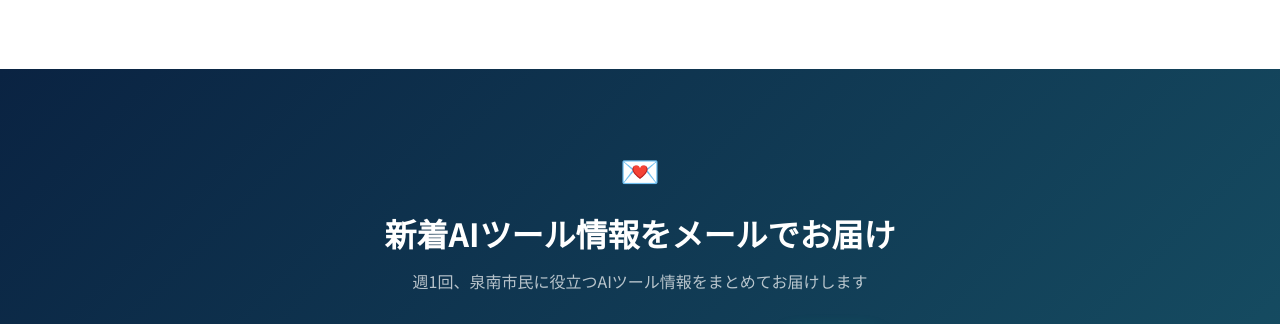
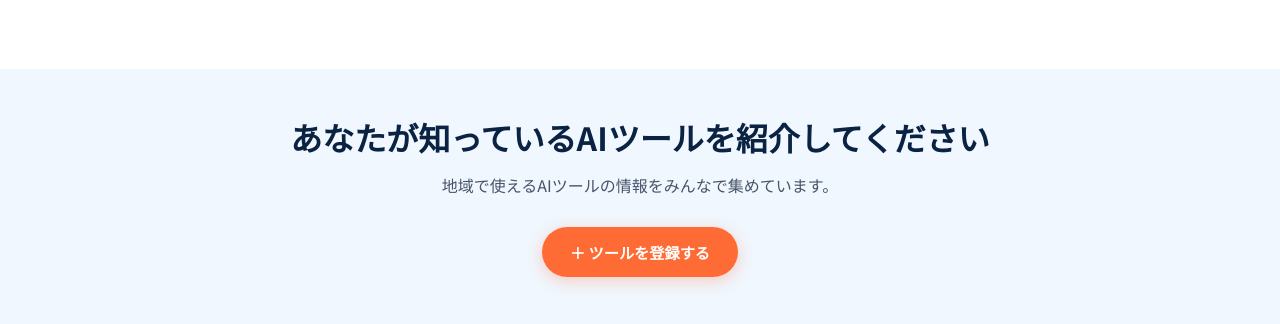
Before and after one commit to jijisennan72/ai-shizuku-net, a plain HTML site: page index.html in a window 1280 px wide. Shown: the part 3242-3566 px from the top of the page. Drawn offline with Linux system fonts and the light colour scheme.

Commit message:
fix: メール登録フォームを非表示（未実装のため）

```diff
--- a/index.html
+++ b/index.html
@@ -95,7 +95,7 @@
   </div>
 </section>
 
-<section style="background:linear-gradient(135deg,#0A2342,#164e63);padding:72px 0;">
+<section style="display:none;background:linear-gradient(135deg,#0A2342,#164e63);padding:72px 0;">
   <div class="container" style="text-align:center;">
     <div style="font-size:2rem;margin-bottom:16px;">💌</div>
     <h2 style="color:white;margin-bottom:12px;">新着AIツール情報をメールでお届け</h2>
```
